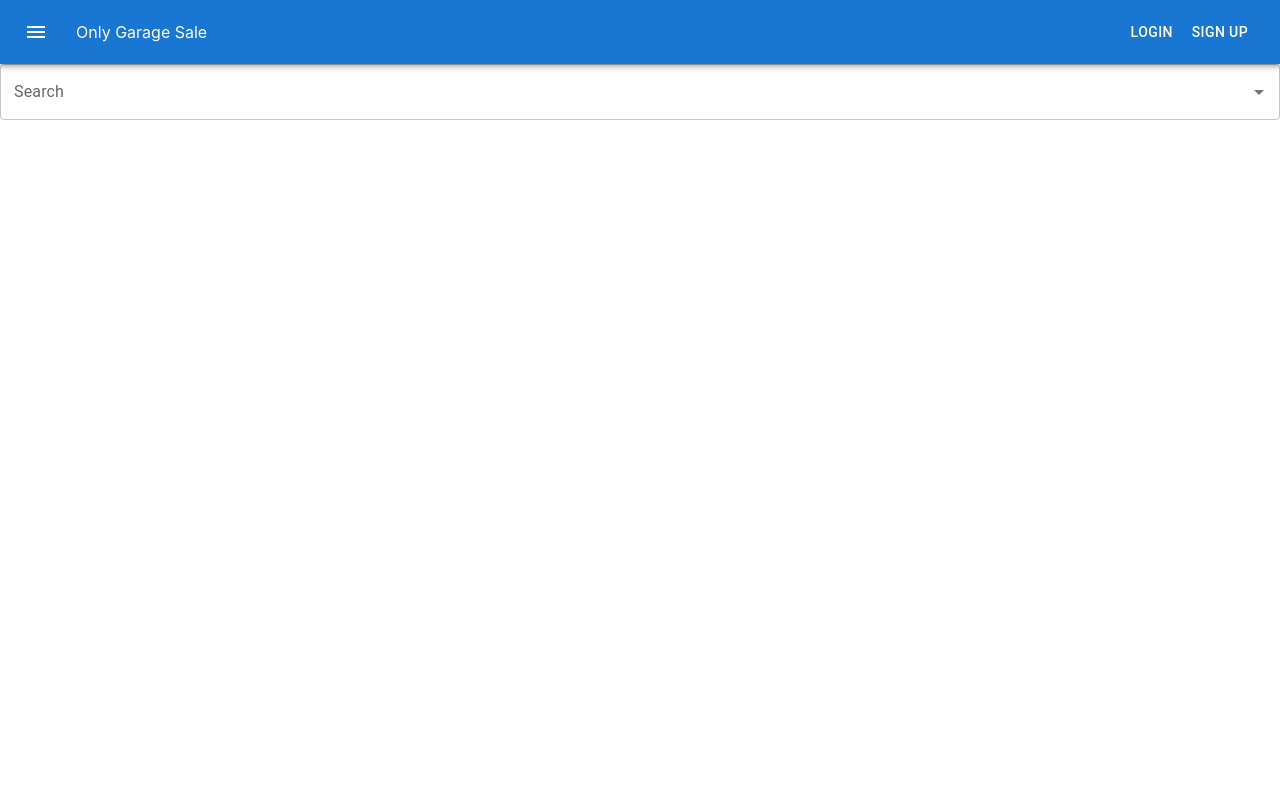
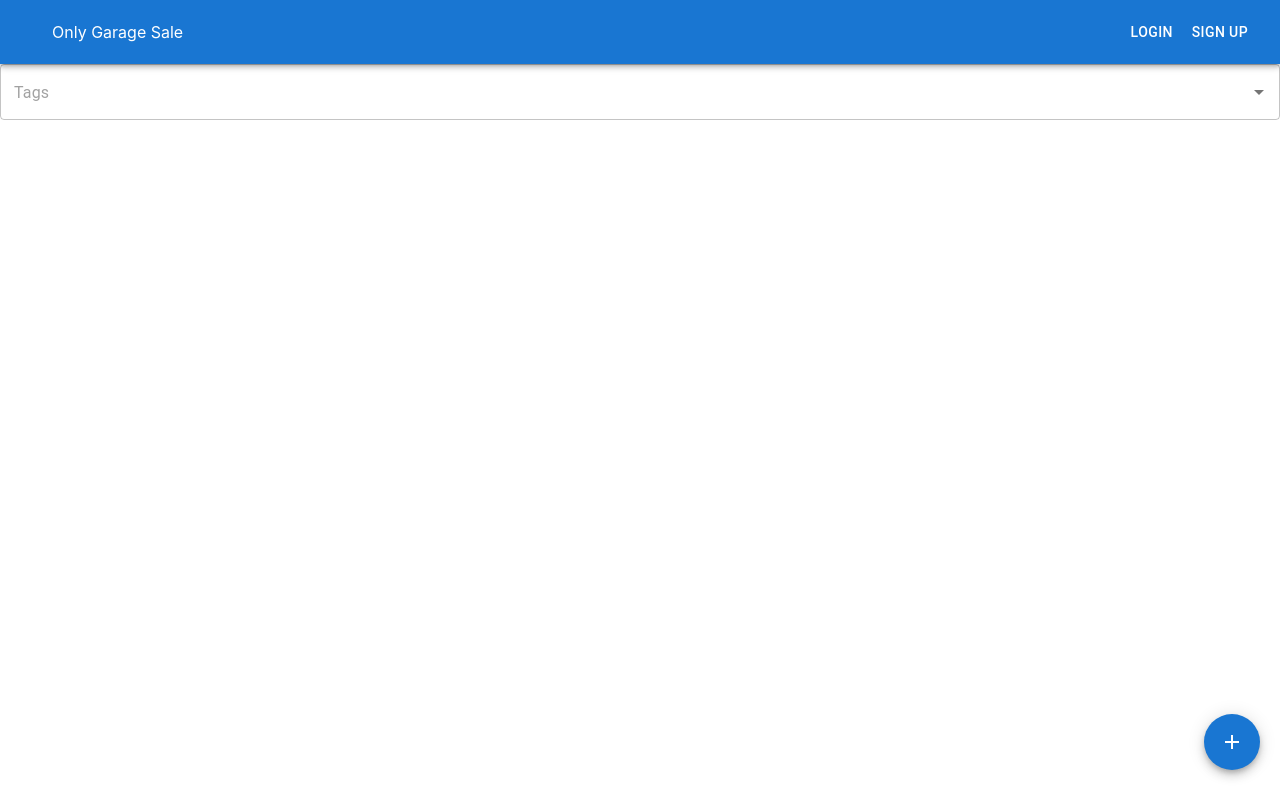
Before and after one commit to aidanamato/only-garage-sale, a React (Create React App) app in the folder client/: page / in a window 1280 px wide. Built offline with nearby package versions, Linux system fonts and the light colour scheme.

Commit message:
created post button for homepage

```diff
--- a/client/src/App.js
+++ b/client/src/App.js
@@ -9,7 +9,7 @@ import { PageProvider } from './utils/GlobalState';
 import './App.css';
 
 // pages
-import Search from './components/Search/Search';
+import Home from './pages/Home';
 import Login from './pages/Login';
 import Settings from './pages/Settings';
 import NoMatch from './pages/NoMatch';
@@ -20,8 +20,8 @@ function App() {
     <Router>
       <PageProvider>
         <Navbar />
-        <Routes>
-            <Route exact path="/" element={<Search/>} />
+          <Routes>
+            <Route exact path="/" element={<Home/>} />
             <Route exact path="/login" element={<Login/>} />
             <Route exact path="/settings" element={<Settings/>} />
             <Route path="*" element={<NoMatch/>} />
--- a/client/src/components/Navbar/index.js
+++ b/client/src/components/Navbar/index.js
@@ -8,7 +8,7 @@ import Toolbar from '@mui/material/Toolbar';
 import Typography from '@mui/material/Typography';
 import Button from '@mui/material/Button';
 import IconButton from '@mui/material/IconButton';
-import MenuIcon from '@mui/icons-material/Menu';
+// import MenuIcon from '@mui/icons-material/Menu';
 
 import SignUp from '../SignUp';
 
@@ -35,7 +35,7 @@ const AppNavbar = () => {
               aria-label="menu"
               sx={{ mr: 2 }}
             >
-              <MenuIcon />
+              {/* <MenuIcon /> */}
             </IconButton>
             <Typography variant="h7" component="div" sx={{ flexGrow: 1 }}>
               Only Garage Sale
--- /dev/null
+++ b/client/src/components/Post/index.js
@@ -0,0 +1,21 @@
+import * as React from 'react';
+import Box from '@mui/material/Box';
+import Fab from '@mui/material/Fab';
+import AddIcon from '@mui/icons-material/Add';
+
+const fabStyle = {
+  position: 'absolute',
+  bottom: 30,
+  right: 20,
+}
+
+export default function Post() {
+  return (
+    <Box
+      sx={ fabStyle }>
+      <Fab color="primary" aria-label="add">
+        <AddIcon />
+      </Fab>
+    </Box>
+  );
+}
--- a/client/src/components/Search/Search.js
+++ b/client/src/components/Search/index.js
@@ -32,7 +32,7 @@ export default function Search() {
       )}
       style={{ width: 'auto' }}
       renderInput={(params) => (
-        <TextField {...params} label="Search" placeholder="Filter" />
+        <TextField {...params} placeholder="Tags" />
       )}
     />
   );
--- a/client/src/pages/Home.js
+++ b/client/src/pages/Home.js
@@ -1,13 +1,13 @@
 import React from 'react';
 
-import Navbar from '../components/Navbar';
 import Search from '../components/Search';
+import Post from '../components/Post';
 
 const Home = () => {
   return (
     <>
-      <Navbar />
       <Search />
+      <Post />
     </>
   );
 };
```
